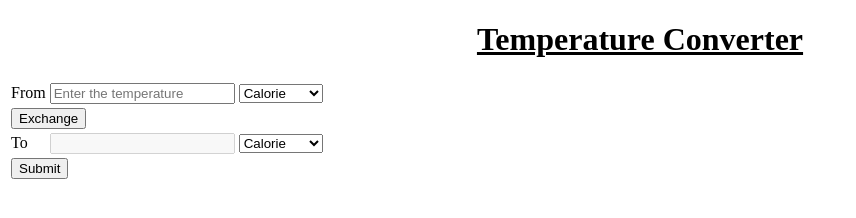
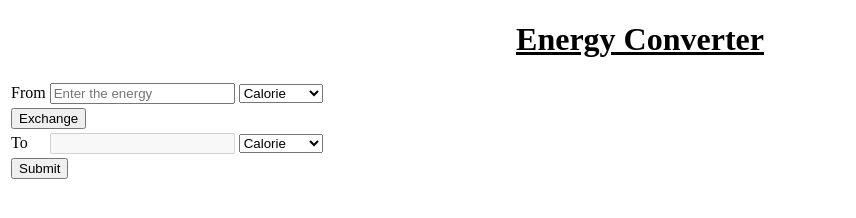
Before and after one commit to ArnabNandi2008/Physical-Science, a plain HTML site: page EnergyConverter.html in a window 1280 px wide. Shown: the whole page, without its empty margins (0-856 px from the left). Drawn offline with Linux system fonts and the light colour scheme.

Commit message:
Update EnergyConverter.html
fixed the mistake
heading - "Temperature Converter" to "Energy Converter"
placeholder of input prompt - "Enter the temperature" to "Enter the energy"

```diff
--- a/EnergyConverter.html
+++ b/EnergyConverter.html
@@ -60,12 +60,12 @@
         </script>
     </head>
     <body>
-        <u><h1 style="text-align: center;">Temperature Converter</h1></u>
+        <u><h1 style="text-align: center;">Energy Converter</h1></u>
         <table>
             <form name="frm">
                 <tr>
                     <td><label>From </label></td>
-                    <td><input type="textbox" name="i" placeholder="Enter the temperature"></td>
+                    <td><input type="textbox" name="i" placeholder="Enter the energy"></td>
                     <td>
                         <select name="from">
                             <option value="c">Calorie</option>
```
